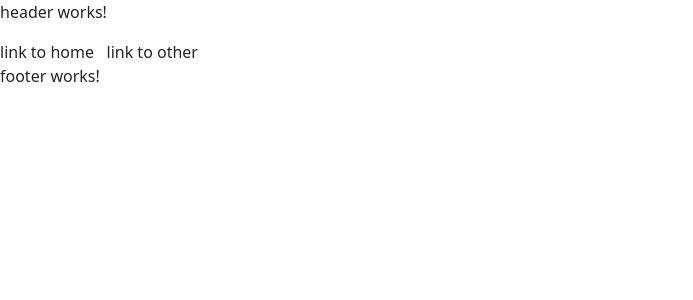
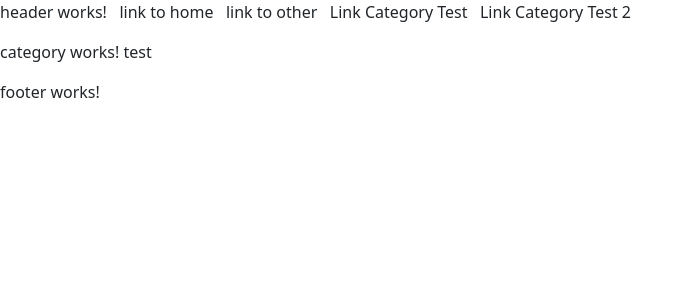
Before and after one commit to dentamuhajir/ng-project, an Angular app: page /category/test in a window 1280 px wide. Before the commit this address led to /. Shown: the top 300 px of the page, without its empty margins (0-693 px from the left). Built offline with nearby package versions, Linux system fonts and the light colour scheme.

Commit message:
Routing by parameter

```diff
--- a/src/app/app.routes.ts
+++ b/src/app/app.routes.ts
@@ -2,11 +2,13 @@ import { Routes } from '@angular/router';
 import { AppComponent } from './app.component';
 import { HomeComponent } from './home/home.component';
 import { OtherComponent } from './other/other.component';
+import { CategoryComponent } from './category/category.component';
 
 export const routes: Routes = [
 
    // { path: "", redirectTo: "", pathMatch: "full" },
     { path: "home", component: HomeComponent },
     { path: "root", component: AppComponent },
-    { path: "other", component: OtherComponent}
+    { path: "other", component: OtherComponent},
+    { path: 'category/:name',      component: CategoryComponent },
 ];
--- /dev/null
+++ b/src/app/category/category.component.html
@@ -0,0 +1 @@
+<p>category works! {{ categoryName }}</p>
--- /dev/null
+++ b/src/app/category/category.component.ts
@@ -0,0 +1,24 @@
+import { Component, Input, OnInit } from '@angular/core';
+import { ActivatedRoute, Params } from '@angular/router';
+
+@Component({
+  selector: 'app-category',
+  standalone: true,
+  imports: [],
+  templateUrl: './category.component.html',
+  styleUrl: './category.component.css'
+})
+export class CategoryComponent implements OnInit{
+  public categoryName: string = '';
+  constructor(private route: ActivatedRoute) {}
+
+
+  ngOnInit(): void {
+    this.route.params.subscribe((params: Params) => {
+      const category = params["name"];
+      //console.log(category);
+      this.categoryName = category;
+    })
+  }
+
+}
--- a/src/app/layouts/header/header.component.html
+++ b/src/app/layouts/header/header.component.html
@@ -1,5 +1,7 @@
-<p>header works!</p>
 <div style="display: flex;">
-<a class="nav-link" routerLink="/home">link to home</a>
-<a class="nav-link" routerLink="/other">&nbsp;&nbsp; link to other</a>
+    <p>header works!</p>
+    <a class="nav-link" routerLink="/home"> &nbsp;&nbsp; link to home</a>
+    <a class="nav-link" routerLink="/other">&nbsp;&nbsp; link to other</a>
+    <a class="nav-link" routerLink="/category/test">&nbsp;&nbsp; Link Category Test</a>
+    <a class="nav-link" routerLink="/category/test 2">&nbsp;&nbsp; Link Category Test 2</a>
 </div>
```
Also changed, not shown: src/app/category/category.component.css (added), 1 other file (tests, documents, lock files or other folders).
